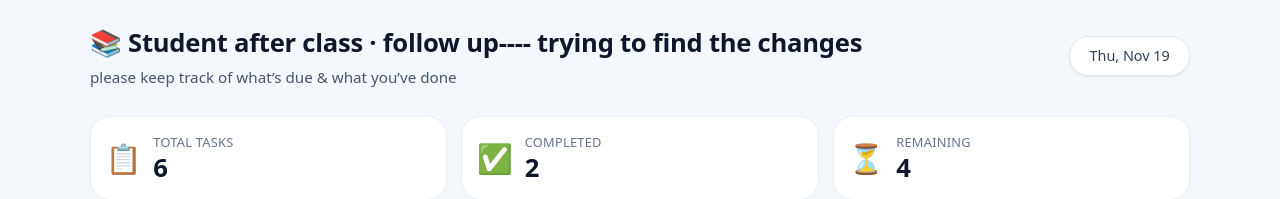
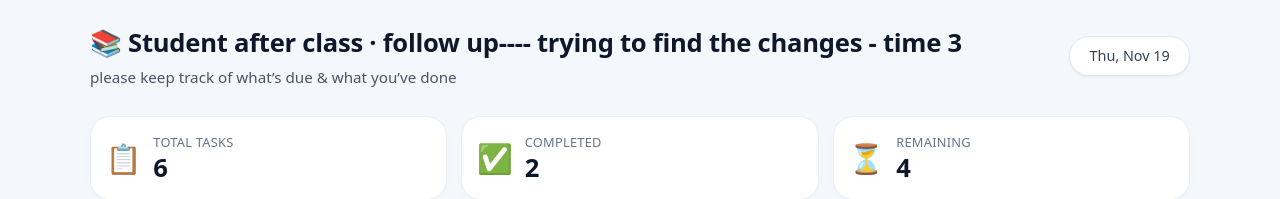
Before and after one commit to bharathimatha/SchoolWorks, a plain HTML site: page index.html in a window 1280 px wide. Shown: the top 199 px of the page. Drawn offline with Linux system fonts and the light colour scheme.

Commit message:
Update index.html

```diff
--- a/index.html
+++ b/index.html
@@ -413,7 +413,7 @@
     <!-- header: greeting + date -->
     <div class="header">
       <div class="greeting">
-        <h1>📚 Student after class · follow up---- trying to find the changes</h1>
+        <h1>📚 Student after class · follow up---- trying to find the changes - time 3</h1>
         <p>please keep track of what’s due & what you’ve done</p>
       </div>
       <div class="date-badge" id="currentDate">Mon, Apr 7</div>
```
